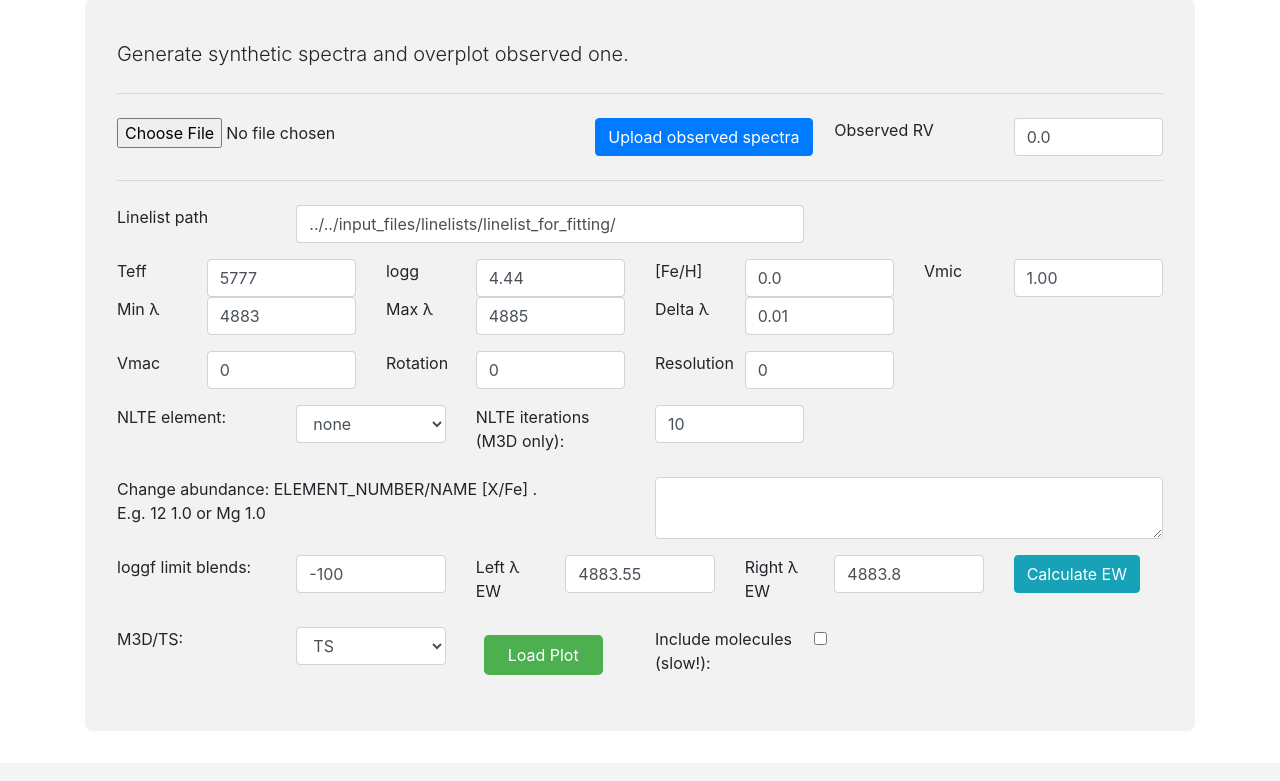
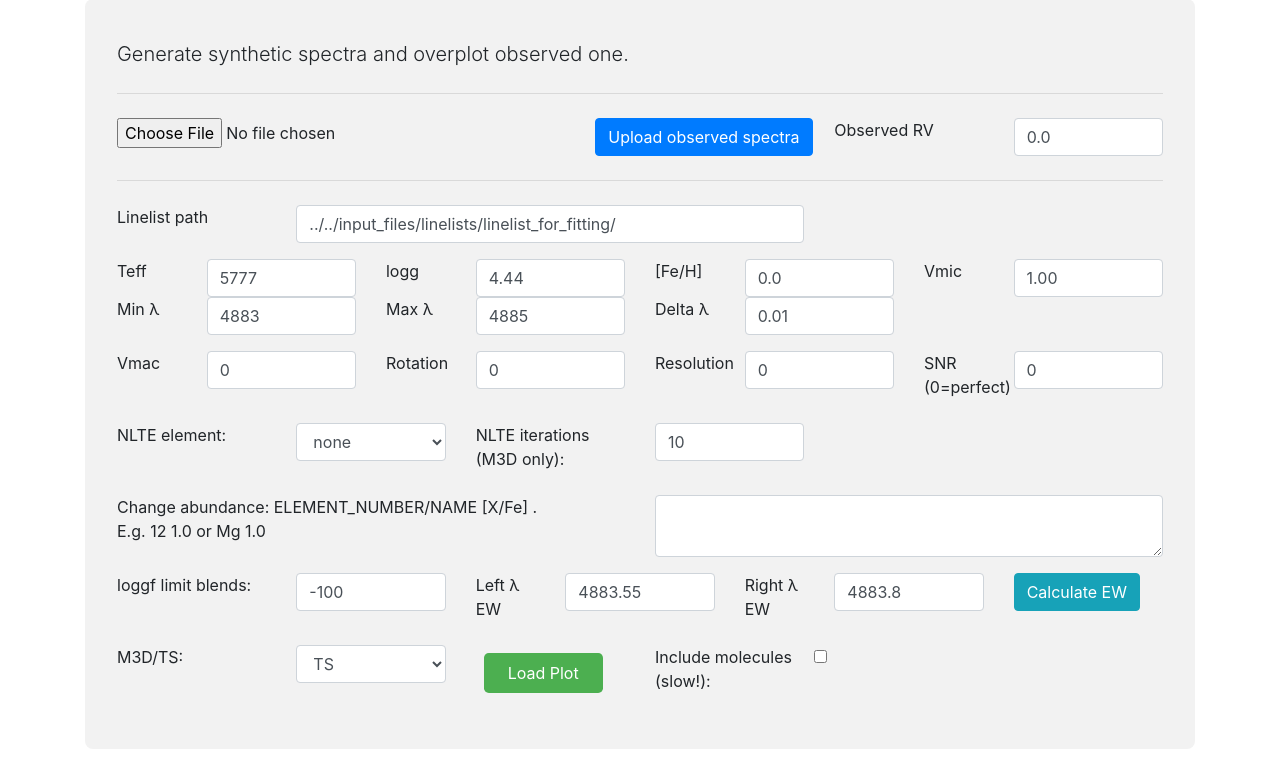
Before and after one commit to stormnick/TSGuiPy, a Flask app: page /generate_synthetic_spectrum in a window 1280 px wide. Shown: the part 121-902 px from the top of the page. Before the commit the page ends 796 px from the top, so only its background shows below. Run offline with Flask 3, Linux system fonts and the light colour scheme; some libraries are stand-ins or nearby versions.

Commit message:
added SNR to synthetic spectra generation

```diff
--- a/src/app.py
+++ b/src/app.py
@@ -2,6 +2,8 @@ from __future__ import annotations
 
 import sys
 import os
+
+import scipy
 
 # This is a workaround to add the parent directory to the sys.path
 sys.path.append(os.path.abspath(os.path.join(os.path.dirname(__file__), '..', '..',)))
@@ -279,6 +281,51 @@ GENERATE SYNTHETIC SPECTRUM
 def render_html_generate_synthetic_spectrum():
     return render_template('generate_synthetic_spectrum.html')
 
+def degrade_to_snr(flux, snr):
+    """
+    :param wavelength:
+    :param flux:
+    :param snr:
+    :return: degraded flux
+    """
+    flux = np.asarray(flux)
+    # Calculate the standard deviation of the noise for each flux point
+    sigma = flux / snr
+
+    # Generate Gaussian noise
+    noise = np.random.normal(0, sigma, size=flux.shape)
+
+    # Add noise to the original flux to create the degraded spectrum
+    degraded_flux = flux + noise
+
+    return list(degraded_flux)
+
+def resample_spectrum(wavelengths, flux, sampling_rate_AA):
+    """
+    Resample a spectrum to a new wavelength grid with a specified sampling rate in milliangstroms.
+
+    Parameters:
+    - wavelengths (array-like): The original wavelengths in angstroms.
+    - flux (array-like): The original flux values.
+    - sampling_rate_AA (float): The desired sampling rate in milliangstroms.
+
+    Returns:
+    - tuple: A tuple containing the new wavelengths and the resampled flux values.
+    """
+    new_wavelength_start, new_wavelength_end = np.min(wavelengths), np.max(wavelengths)
+
+    # Create the new wavelength grid
+    new_wavelengths = np.arange(new_wavelength_start, new_wavelength_end, sampling_rate_AA)
+
+    # Create the interpolation function
+    interp_func = scipy.interpolate.interp1d(wavelengths, flux, kind='linear', fill_value=1)
+
+    # Interpolate the flux to the new wavelength grid
+    new_flux = interp_func(new_wavelengths)
+
+    return new_wavelengths, new_flux
+
+
 @app.route('/get_plot_synthetic_spectrum', methods=['POST'])
 def get_plot_synthetic_spectrum():
     data = request.json
@@ -299,7 +346,8 @@ def get_plot_synthetic_spectrum():
     loggf_limit = float(data['loggf_limit'])
     linelist_path = data['linelist_path']
     code_type = data['code_type']
-    synthesise_molecules = data['synthesiseMolecules']
+    synthesise_molecules = data['synthesiseMolecules'],
+    snr = float(data['snr'])
     #print("get_plot_m3d")
 
     element_abundances = {}
@@ -327,6 +375,16 @@ def get_plot_synthetic_spectrum():
                                                           element_abundances, vmac, rotation, resolution,
                                                           loggf_limit=loggf_limit, linelist_path=linelist_path,
                                                           synthesise_molecules=synthesise_molecules)
+
+    wavelength = np.asarray(wavelength)
+    flux = np.asarray(flux)
+
+    # we need to resample back to delta lambda
+    wavelength, flux = resample_spectrum(wavelength, flux, ldelta)
+
+    if snr != 0:
+        flux = degrade_to_snr(flux, snr)
+
     if data_results_storage["observed_spectra"]:
         wavelength_observed = data_results_storage['observed_spectra']["wavelength"]
         flux_observed = data_results_storage['observed_spectra']["flux"]
--- a/src/templates/generate_synthetic_spectrum.html
+++ b/src/templates/generate_synthetic_spectrum.html
@@ -75,6 +75,7 @@
         linelist_path: document.getElementById("m3d_linelist").value,
         code_type: document.getElementById("code_type").value,
         synthesiseMolecules: document.getElementById("synthesiseMolecules").checked,
+        snr: document.getElementById("m3d_snr").value
     };
 
     $.ajax({
@@ -443,6 +444,12 @@
                 <div class="col-md-2">
                     <input type="number" class="form-control" id="m3d_resolution" name="m3d_resolution"  value="0">
                 </div>
+                <div class="col-sm-1">
+                    <label for="m3d_snr">SNR (0=perfect)</label>
+                </div>
+                <div class="col-md-2">
+                    <input type="number" class="form-control" id="m3d_snr" name="m3d_snr"  value="0">
+                </div>
             </div>
             <div class="row form-group">
                 <div class="col-md-2">
```
